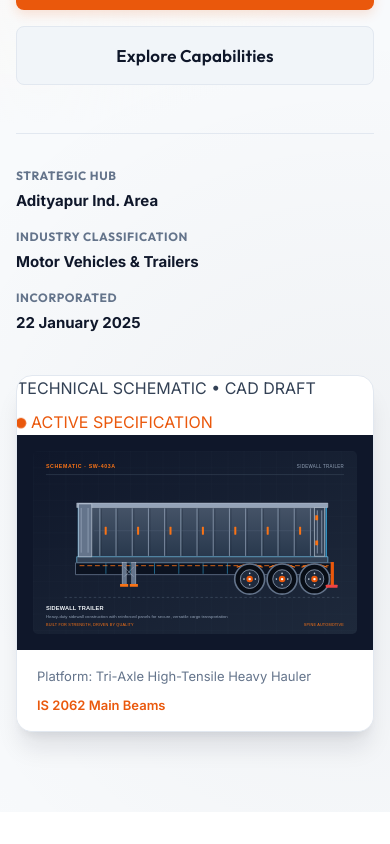
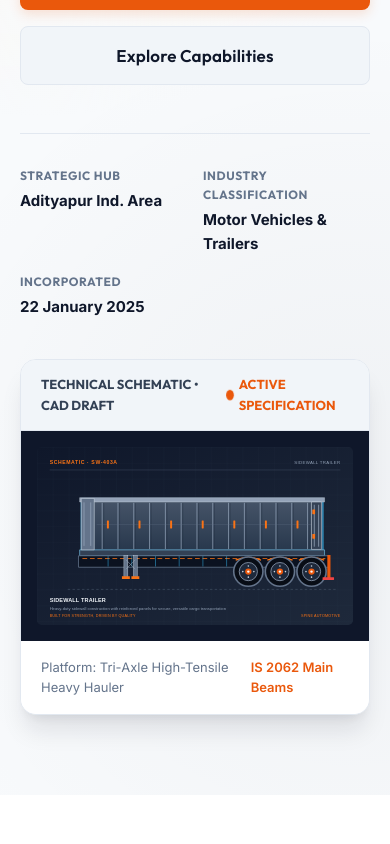
Before and after one commit to souvikpoddar2512-glitch/spine-automotive-website, a plain HTML site: page index.html in a window 390 px wide. Shown: the part 740-1584 px from the top of the page. Drawn offline with Linux system fonts and the light colour scheme.

Commit message:
fix: hero header issue fixed

```diff
--- a/assets/css/style.css
+++ b/assets/css/style.css
@@ -904,30 +904,17 @@ button, input, select, textarea {
   box-shadow: 0 25px 35px -5px rgba(15, 23, 42, 0.15);
 }
 
-html, body {
-  overflow-x: hidden;
-  max-width: 100%;
-}
-
-.schematic-header,
-.schematic-footer {
+.schematic-header {
   display: flex;
   align-items: center;
   justify-content: space-between;
-  flex-wrap: wrap;
+  padding: 0.875rem 1.25rem;
+  background-color: var(--bg-surface-elevated);
+  border-bottom: 1px solid var(--border-color);
+  font-family: var(--font-heading);
+  font-size: 0.8125rem;
+  font-weight: 700;
   gap: 0.5rem;
-}
-
-@media (max-width: 480px) {
-  .hero-trust-strip {
-    grid-template-columns: 1fr !important;
-    gap: 0.875rem;
-  }
-
-  .container {
-    padding-left: 1rem;
-    padding-right: 1rem;
-  }
 }
 
 .schematic-status {
```
